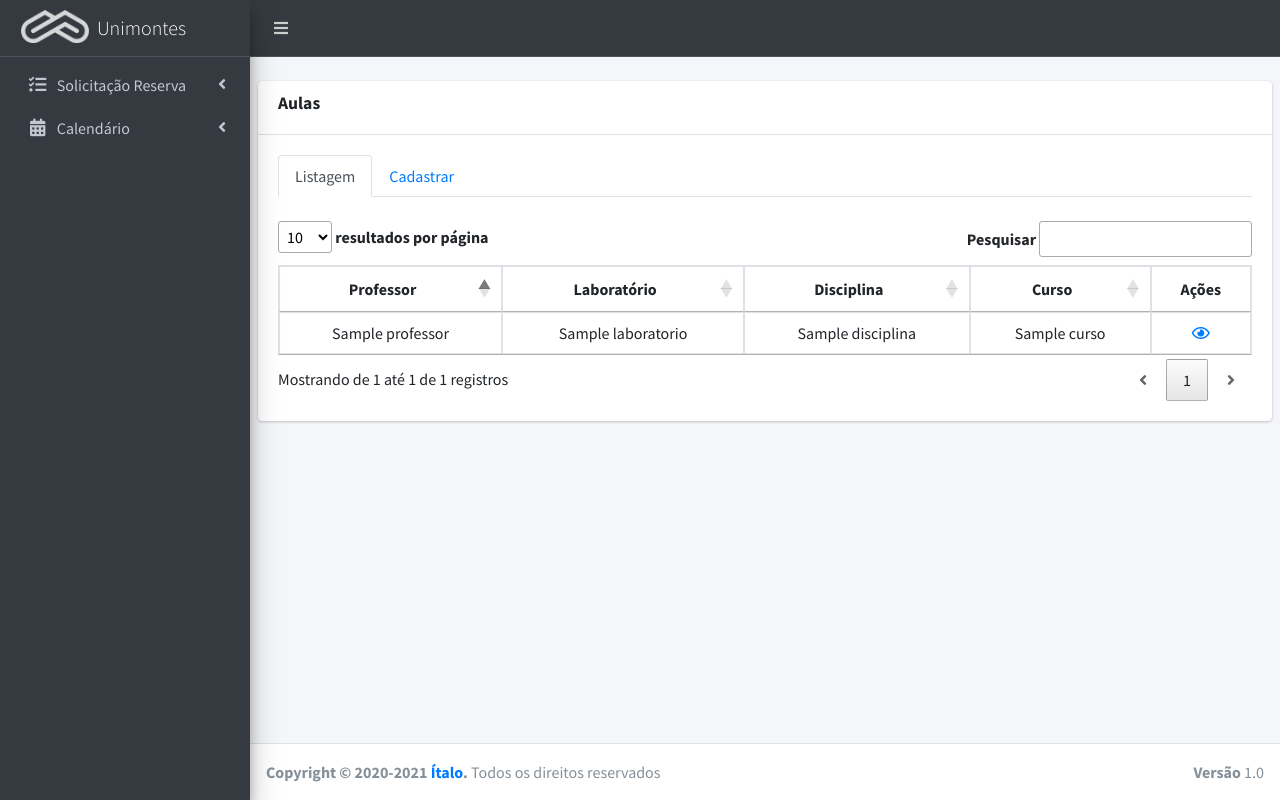
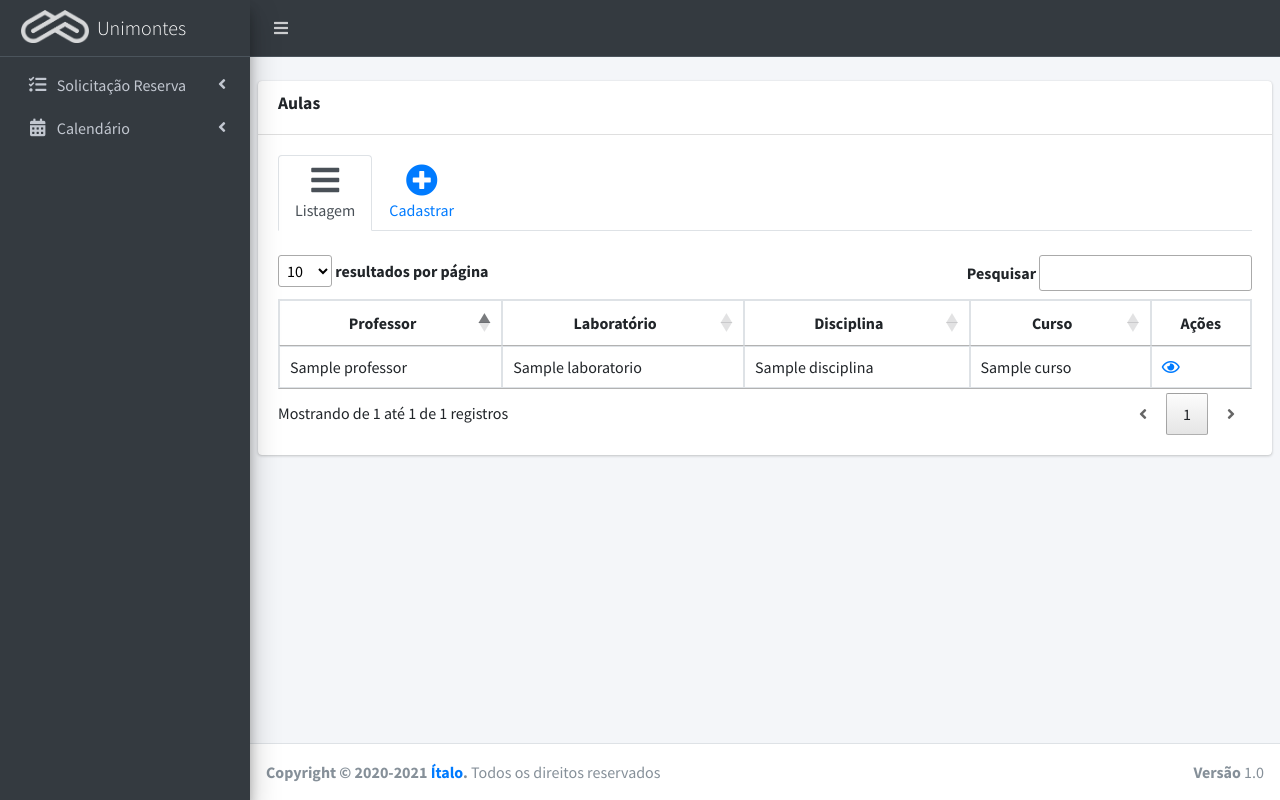
Before and after one commit to Italo11Marcos/django-lab-control-tcc, a Django app: page /panel/aula/cadastrar in a window 1280 px wide. Run offline with Django 3.2, Linux system fonts and the light colour scheme; tables that the repository leaves empty hold one stand-in row (values such as "Sample post"); some libraries are stand-ins or nearby versions.

Commit message:
Update nav tabs

```diff
--- a/core/static/custom/custom.css
+++ b/core/static/custom/custom.css
@@ -1,4 +1,19 @@
-td{
-    text-align:center;
-    vertical-align:middle;
+/* unvisited link */
+a:link {
+    text-decoration:none;
 }
+
+/* visited link */
+a:visited {
+    text-decoration:none;
+}
+
+/* mouse over link */
+a:hover {
+    text-decoration:none;
+}
+
+/* selected link */
+a:active {
+    text-decoration:none;
+}
--- a/core/templates/layouts/sidebar.html
+++ b/core/templates/layouts/sidebar.html
@@ -3,7 +3,7 @@
     <!-- Brand Logo -->
     <a href="#" class="brand-link">
       <img src="{% static 'dist/img/logo-unimontes-branco.png' %}"
-           alt="AdminLTE Logo"
+           alt="Unimontes"
            class="brand-image "
            style="opacity: .8">
       <span class="brand-text font-weight-light">Unimontes</span>
--- a/core/templates/panel/aula/create.html
+++ b/core/templates/panel/aula/create.html
@@ -32,12 +32,12 @@
           <h3 class="card-title"><label>Aulas</label></h3>
         </div>
         <div class="card-body">
-          <ul class="nav nav-tabs" id="custom-content-below-tab" role="tablist">
+          <ul class="nav nav-tabs text-center" id="custom-content-below-tab" role="tablist">
             <li class="nav-item">
-              <a class="nav-link active" id="custom-content-below-home-tab" data-toggle="pill" href="#custom-content-below-home" role="tab" aria-controls="custom-content-below-home" aria-selected="true">Listagem</a>
+              <a class="nav-link active" id="custom-content-below-home-tab" data-toggle="pill" href="#custom-content-below-home" role="tab" aria-controls="custom-content-below-home" aria-selected="true"><i class="fas fa-bars fa-2x"></i><br> Listagem</a>
             </li>
             <li class="nav-item">
-              <a class="nav-link" id="custom-content-below-profile-tab" data-toggle="pill" href="#custom-content-below-profile" role="tab" aria-controls="custom-content-below-profile" aria-selected="false">Cadastrar</a>
+              <a class="nav-link" id="custom-content-below-profile-tab" data-toggle="pill" href="#custom-content-below-profile" role="tab" aria-controls="custom-content-below-profile" aria-selected="false"><i class="fas fa-plus-circle fa-2x"></i><br> Cadastrar</a>
             </li>
           </ul>
           <div class="tab-content" id="custom-content-below-tabContent">
--- a/core/templates/panel/computador/create.html
+++ b/core/templates/panel/computador/create.html
@@ -34,12 +34,12 @@
           <h3 class="card-title"><label>Computador</label></h3>
         </div>
         <div class="card-body">
-          <ul class="nav nav-tabs" id="custom-content-below-tab" role="tablist">
+          <ul class="nav nav-tabs text-center" id="custom-content-below-tab" role="tablist">
             <li class="nav-item">
-              <a class="nav-link active" id="custom-content-below-home-tab" data-toggle="pill" href="#custom-content-below-home" role="tab" aria-controls="custom-content-below-home" aria-selected="true">Listagem</a>
+              <a class="nav-link active" id="custom-content-below-home-tab" data-toggle="pill" href="#custom-content-below-home" role="tab" aria-controls="custom-content-below-home" aria-selected="true"><i class="fas fa-bars fa-2x"></i><br> Listagem</a>
             </li>
             <li class="nav-item">
-              <a class="nav-link" id="custom-content-below-profile-tab" data-toggle="pill" href="#custom-content-below-profile" role="tab" aria-controls="custom-content-below-profile" aria-selected="false">Cadastrar</a>
+              <a class="nav-link" id="custom-content-below-profile-tab" data-toggle="pill" href="#custom-content-below-profile" role="tab" aria-controls="custom-content-below-profile" aria-selected="false"><i class="fas fa-plus-circle fa-2x"></i><br> Cadastrar</a>
             </li>
           </ul>
           <div class="tab-content" id="custom-content-below-tabContent">
--- a/core/templates/panel/curso/create.html
+++ b/core/templates/panel/curso/create.html
@@ -33,12 +33,12 @@
           <h3 class="card-title"><label>Cursos</label></h3>
         </div>
         <div class="card-body">
-          <ul class="nav nav-tabs" id="custom-content-below-tab" role="tablist">
+          <ul class="nav nav-tabs text-center" id="custom-content-below-tab" role="tablist">
             <li class="nav-item">
-              <a class="nav-link active" id="custom-content-below-home-tab" data-toggle="pill" href="#custom-content-below-home" role="tab" aria-controls="custom-content-below-home" aria-selected="true">Listagem</a>
+              <a class="nav-link active" id="custom-content-below-home-tab" data-toggle="pill" href="#custom-content-below-home" role="tab" aria-controls="custom-content-below-home" aria-selected="true"><i class="fas fa-bars fa-2x"></i><br> Listagem</a>
             </li>
             <li class="nav-item">
-              <a class="nav-link" id="custom-content-below-profile-tab" data-toggle="pill" href="#custom-content-below-profile" role="tab" aria-controls="custom-content-below-profile" aria-selected="false">Cadastrar</a>
+              <a class="nav-link" id="custom-content-below-profile-tab" data-toggle="pill" href="#custom-content-below-profile" role="tab" aria-controls="custom-content-below-profile" aria-selected="false"><i class="fas fa-plus-circle fa-2x"></i><br> Cadastrar</a>
             </li>
           </ul>
           <div class="tab-content" id="custom-content-below-tabContent">
--- a/core/templates/panel/disciplina/create.html
+++ b/core/templates/panel/disciplina/create.html
@@ -32,12 +32,12 @@
           <h3 class="card-title"><label>Disciplinas</label></h3>
         </div>
         <div class="card-body">
-          <ul class="nav nav-tabs" id="custom-content-below-tab" role="tablist">
+          <ul class="nav nav-tabs text-center" id="custom-content-below-tab" role="tablist">
             <li class="nav-item">
-              <a class="nav-link active" id="custom-content-below-home-tab" data-toggle="pill" href="#custom-content-below-home" role="tab" aria-controls="custom-content-below-home" aria-selected="true">Listagem</a>
+              <a class="nav-link active" id="custom-content-below-home-tab" data-toggle="pill" href="#custom-content-below-home" role="tab" aria-controls="custom-content-below-home" aria-selected="true"><i class="fas fa-bars fa-2x"></i><br> Listagem</a>
             </li>
             <li class="nav-item">
-              <a class="nav-link" id="custom-content-below-profile-tab" data-toggle="pill" href="#custom-content-below-profile" role="tab" aria-controls="custom-content-below-profile" aria-selected="false">Cadastrar</a>
+              <a class="nav-link" id="custom-content-below-profile-tab" data-toggle="pill" href="#custom-content-below-profile" role="tab" aria-controls="custom-content-below-profile" aria-selected="false"><i class="fas fa-plus-circle fa-2x"></i><br> Cadastrar</a>
             </li>
           </ul>
           <div class="tab-content" id="custom-content-below-tabContent">
--- a/core/templates/panel/emprestimo/create.html
+++ b/core/templates/panel/emprestimo/create.html
@@ -32,12 +32,12 @@
           <h3 class="card-title"><label>Empréstimos</label></h3>
         </div>
         <div class="card-body">
-          <ul class="nav nav-tabs" id="custom-content-below-tab" role="tablist">
+          <ul class="nav nav-tabs text-center" id="custom-content-below-tab" role="tablist">
             <li class="nav-item">
-              <a class="nav-link active" id="custom-content-below-home-tab" data-toggle="pill" href="#custom-content-below-home" role="tab" aria-controls="custom-content-below-home" aria-selected="true">Listagem</a>
+              <a class="nav-link active" id="custom-content-below-home-tab" data-toggle="pill" href="#custom-content-below-home" role="tab" aria-controls="custom-content-below-home" aria-selected="true"><i class="fas fa-bars fa-2x"></i><br> Listagem</a>
             </li>
             <li class="nav-item">
-              <a class="nav-link" id="custom-content-below-profile-tab" data-toggle="pill" href="#custom-content-below-profile" role="tab" aria-controls="custom-content-below-profile" aria-selected="false">Cadastrar</a>
+              <a class="nav-link" id="custom-content-below-profile-tab" data-toggle="pill" href="#custom-content-below-profile" role="tab" aria-controls="custom-content-below-profile" aria-selected="false"><i class="fas fa-plus-circle fa-2x"></i><br> Cadastrar</a>
             </li>
           </ul>
           <div class="tab-content" id="custom-content-below-tabContent">
--- a/core/templates/panel/laboratorio/create.html
+++ b/core/templates/panel/laboratorio/create.html
@@ -32,12 +32,12 @@
           <h3 class="card-title"><label>Laboratórios</label></h3>
         </div>
         <div class="card-body">
-          <ul class="nav nav-tabs" id="custom-content-below-tab" role="tablist">
+          <ul class="nav nav-tabs text-center" id="custom-content-below-tab" role="tablist">
             <li class="nav-item">
-              <a class="nav-link active" id="custom-content-below-home-tab" data-toggle="pill" href="#custom-content-below-home" role="tab" aria-controls="custom-content-below-home" aria-selected="true">Listagem</a>
+              <a class="nav-link active" id="custom-content-below-home-tab" data-toggle="pill" href="#custom-content-below-home" role="tab" aria-controls="custom-content-below-home" aria-selected="true"><i class="fas fa-bars fa-2x"></i><br> Listagem</a>
             </li>
             <li class="nav-item">
-              <a class="nav-link" id="custom-content-below-profile-tab" data-toggle="pill" href="#custom-content-below-profile" role="tab" aria-controls="custom-content-below-profile" aria-selected="false">Cadastrar</a>
+              <a class="nav-link" id="custom-content-below-profile-tab" data-toggle="pill" href="#custom-content-below-profile" role="tab" aria-controls="custom-content-below-profile" aria-selected="false"><i class="fas fa-plus-circle fa-2x"></i><br> Cadastrar</a>
             </li>
           </ul>
           <div class="tab-content" id="custom-content-below-tabContent">
--- a/core/templates/panel/professor/create.html
+++ b/core/templates/panel/professor/create.html
@@ -32,12 +32,12 @@
           <h3 class="card-title"><label>Professor</label></h3>
         </div>
         <div class="card-body">
-          <ul class="nav nav-tabs" id="custom-content-below-tab" role="tablist">
+          <ul class="nav nav-tabs text-center" id="custom-content-below-tab" role="tablist">
             <li class="nav-item">
-              <a class="nav-link active" id="custom-content-below-home-tab" data-toggle="pill" href="#custom-content-below-home" role="tab" aria-controls="custom-content-below-home" aria-selected="true">Listagem</a>
+              <a class="nav-link active" id="custom-content-below-home-tab" data-toggle="pill" href="#custom-content-below-home" role="tab" aria-controls="custom-content-below-home" aria-selected="true"><i class="fas fa-bars fa-2x"></i><br> Listagem</a>
             </li>
             <li class="nav-item">
-              <a class="nav-link" id="custom-content-below-profile-tab" data-toggle="pill" href="#custom-content-below-profile" role="tab" aria-controls="custom-content-below-profile" aria-selected="false">Cadastrar</a>
+              <a class="nav-link" id="custom-content-below-profile-tab" data-toggle="pill" href="#custom-content-below-profile" role="tab" aria-controls="custom-content-below-profile" aria-selected="false"><i class="fas fa-plus-circle fa-2x"></i><br> Cadastrar</a>
             </li>
           </ul>
           <div class="tab-content" id="custom-content-below-tabContent">
--- a/core/templates/panel/reserva/create.html
+++ b/core/templates/panel/reserva/create.html
@@ -32,12 +32,12 @@
           <h3 class="card-title"><label>Reserva</label></h3>
         </div>
         <div class="card-body">
-          <ul class="nav nav-tabs" id="custom-content-below-tab" role="tablist">
+          <ul class="nav nav-tabs text-center" id="custom-content-below-tab" role="tablist">
             <li class="nav-item">
-              <a class="nav-link active" id="custom-content-below-home-tab" data-toggle="pill" href="#custom-content-below-home" role="tab" aria-controls="custom-content-below-home" aria-selected="true">Listagem</a>
+              <a class="nav-link active" id="custom-content-below-home-tab" data-toggle="pill" href="#custom-content-below-home" role="tab" aria-controls="custom-content-below-home" aria-selected="true"><i class="fas fa-bars fa-2x"></i><br> Listagem</a>
             </li>
             <li class="nav-item">
-              <a class="nav-link" id="custom-content-below-profile-tab" data-toggle="pill" href="#custom-content-below-profile" role="tab" aria-controls="custom-content-below-profile" aria-selected="false">Cadastrar</a>
+              <a class="nav-link" id="custom-content-below-profile-tab" data-toggle="pill" href="#custom-content-below-profile" role="tab" aria-controls="custom-content-below-profile" aria-selected="false"><i class="fas fa-plus-circle fa-2x"></i><br> Cadastrar</a>
             </li>
           </ul>
           <div class="tab-content" id="custom-content-below-tabContent">
--- a/core/templates/panel/software/create.html
+++ b/core/templates/panel/software/create.html
@@ -32,12 +32,12 @@
           <h3 class="card-title"><label>Softwares</label></h3>
         </div>
         <div class="card-body">
-          <ul class="nav nav-tabs" id="custom-content-below-tab" role="tablist">
+          <ul class="nav nav-tabs text-center" id="custom-content-below-tab" role="tablist">
             <li class="nav-item">
-              <a class="nav-link active" id="custom-content-below-home-tab" data-toggle="pill" href="#custom-content-below-home" role="tab" aria-controls="custom-content-below-home" aria-selected="true">Listagem</a>
+              <a class="nav-link active" id="custom-content-below-home-tab" data-toggle="pill" href="#custom-content-below-home" role="tab" aria-controls="custom-content-below-home" aria-selected="true"><i class="fas fa-bars fa-2x"></i><br> Listagem</a>
             </li>
             <li class="nav-item">
-              <a class="nav-link" id="custom-content-below-profile-tab" data-toggle="pill" href="#custom-content-below-profile" role="tab" aria-controls="custom-content-below-profile" aria-selected="false">Cadastrar</a>
+              <a class="nav-link" id="custom-content-below-profile-tab" data-toggle="pill" href="#custom-content-below-profile" role="tab" aria-controls="custom-content-below-profile" aria-selected="false"><i class="fas fa-plus-circle fa-2x"></i><br> Cadastrar</a>
             </li>
           </ul>
           <div class="tab-content" id="custom-content-below-tabContent">
```
